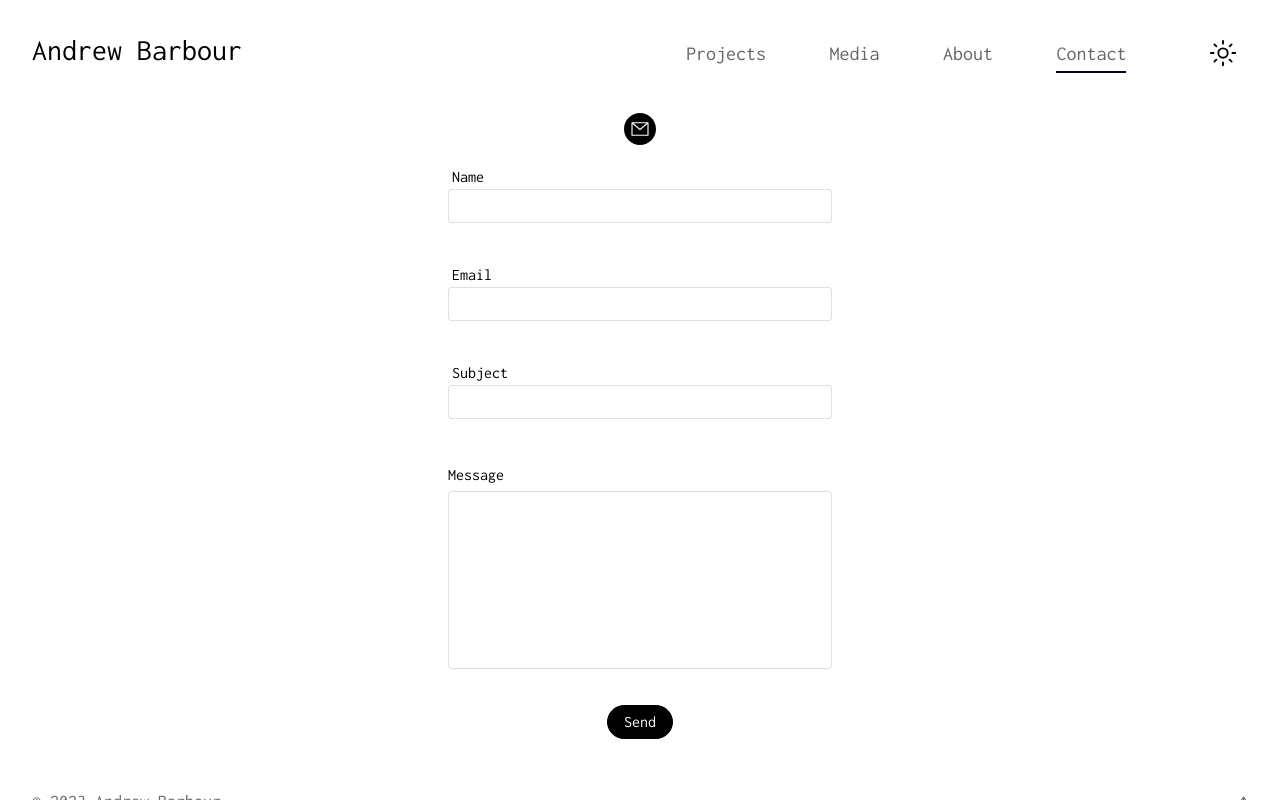
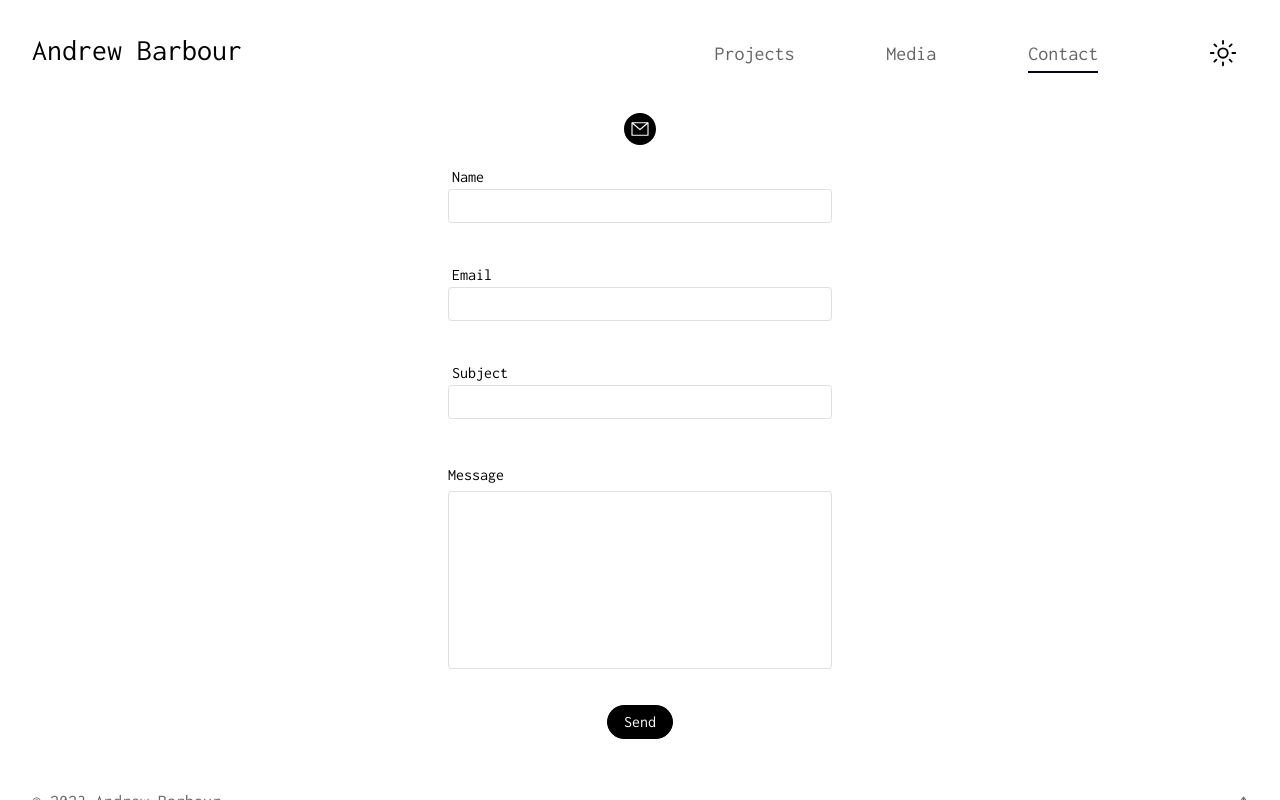
Before and after one commit to andrewjbarbour/missoncontrol, a Next.js app: page /contact in a window 1280 px wide. Built offline with nearby package versions, Linux system fonts and the light colour scheme.

Commit message:
remove about page

```diff
--- a/app/components/navbar.tsx
+++ b/app/components/navbar.tsx
@@ -7,7 +7,7 @@ import {getPathClass} from "../page.utils";
 import {IoMoonOutline} from "react-icons/io5";
 import {IoSunnyOutline} from "react-icons/io5";
 
-const navPages = ["projects", "media", "about", "contact"];
+const navPages = ["projects", "media", "contact"];
 
 export default function Navbar() {
   const pathName = usePathname();
@@ -17,8 +17,6 @@ export default function Navbar() {
   const toggleMode = () => {
     const nextMode = mode === "light" ? "dark" : "light";
     setMode(nextMode);
-    console.log("nextMode", nextMode);
-    localStorage.setItem("theme", nextMode);
     if (nextMode == "dark") {
       document.documentElement.classList.add("dark");
     } else {
```
